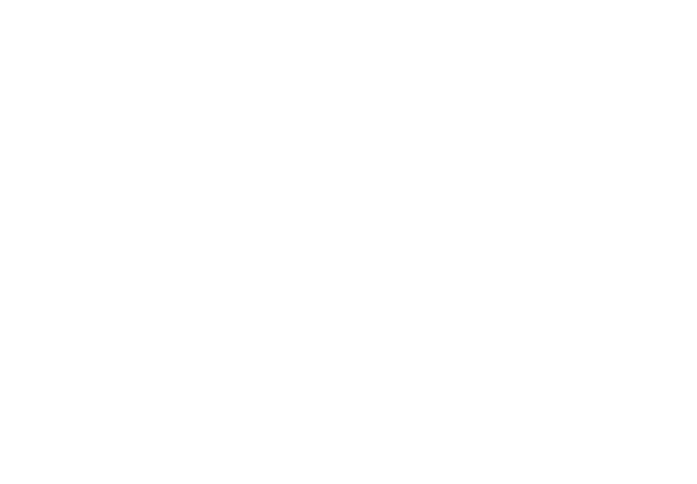
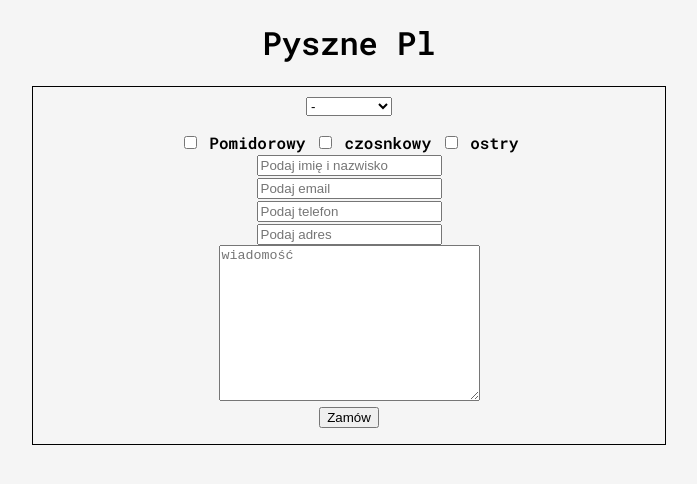
Before and after one commit to przygockipatryk/pysznepl, a plain HTML site: page view/index.html in a window 1280 px wide. Shown: the whole page, without its empty margins (291-988 px from the left). Drawn offline with Linux system fonts and the light colour scheme.

Commit message:
cwiczenia DOM

```diff
--- /dev/null
+++ b/css/style.css
@@ -0,0 +1,33 @@
+/* font-family: 'Roboto Mono', monospace; */
+body {
+    background-color: whitesmoke;
+    font-family: 'Roboto Mono', monospace;
+}
+
+.all-view {
+    width: 50%;
+    margin: 20px auto;
+    text-align: center;
+    border: 1px solid black;
+}
+.margin-bottom {
+    margin-bottom: 1rem;
+}
+
+input:focus {
+    border: 1px solid red;
+    outline: none;
+}
+/* input:hover {
+
+    border: 1px solid blueviolet
+} */
+#pizza {
+    margin-top: 10px;
+}
+input {
+    outline: none;
+}
+textarea {
+    outline: none;
+}
--- /dev/null
+++ b/js/main.js
@@ -0,0 +1,24 @@
+// const mainBtn = document.getElementsByClassName('btn');
+// console.log("mainBtn button po klasie", mainBtn)
+// const input = document.getElementsByClassName('margin-bottom');
+// console.log("input po klasie", input)
+const idBtn = document.getElementById('id-btn');
+console.log("button po id", idBtn)
+
+
+
+idBtn.addEventListener("click", takeOrder)
+
+function takeOrder() {
+    const pomidorowy = document.getElementById('pomidorowy')
+    console.log(pomidorowy.checked)
+}
+
+// function dodawanie(a, b) {
+//     let wynik = a + b
+//     console.log(wynik)
+// }
+// dodawanie(5, 15)
+// dodawanie(5, 198)
+// dodawanie(5, 88)
+// dodawanie(5, 15)
--- a/view/index.html
+++ b/view/index.html
@@ -1,11 +1,51 @@
 <!DOCTYPE html>
 <html lang="pl">
+
 <head>
     <meta charset="UTF-8">
     <meta name="viewport" content="width=device-width, initial-scale=1.0">
     <title>pyszne.pl</title>
+    <link href="https://fonts.googleapis.com/css2?family=Roboto+Mono:wght@600&display=swap" rel="stylesheet">
+   <link rel="stylesheet" href="../css/style.css">
+
 </head>
+
 <body>
+    <h1 style="text-align: center;">
+        Pyszne Pl
+    </h1>
+    <div class="all-view" id="main-div">
+        <select name="pizza" id="pizza" class="margin-bottom">
+            <option value="0">-</option>
+            <option value="1">Margherita</option>
+            <option value="2">Pepperoni</option>
+            <option value="3">Wiejska</option>
+            <option value="4">Hawajska</option>
 
+        </select>
+        <div>
+            <input type="checkbox" id="Pomidorowy" name="Pomidorowy">
+            <label for="pomidorowy">Pomidorowy</label>
+            <input type="checkbox" id="czosnkowy" name="czosnkowy">
+            <label for="czosnkowy">czosnkowy</label>
+            <input type="checkbox" id="ostry" name="ostry">
+            <label for="ostry">ostry</label>
+        </div>
+            <input type="text" name="nameC" placeholder="Podaj imię i nazwisko">
+            <br>
+            <input type="email" name="email" id="email" placeholder="Podaj email">
+            <br>
+            <input type="tel" name="tel" id="tel" placeholder="Podaj telefon">
+            <br>
+            <input type="text" name="address" id="address" placeholder="Podaj adres">
+            <br>
+            <textarea name="msg" id="msg" cols="30" rows="10" placeholder="wiadomość"></textarea>
+            <br>
+            <button class="btn margin-bottom" id="id-btn">Zamów</button>
+
+    </div>
+
+    <script src="../js/main.js"></script>
 </body>
+
 </html>
```
Also changed, not shown: krokpokroku.txt (added).
